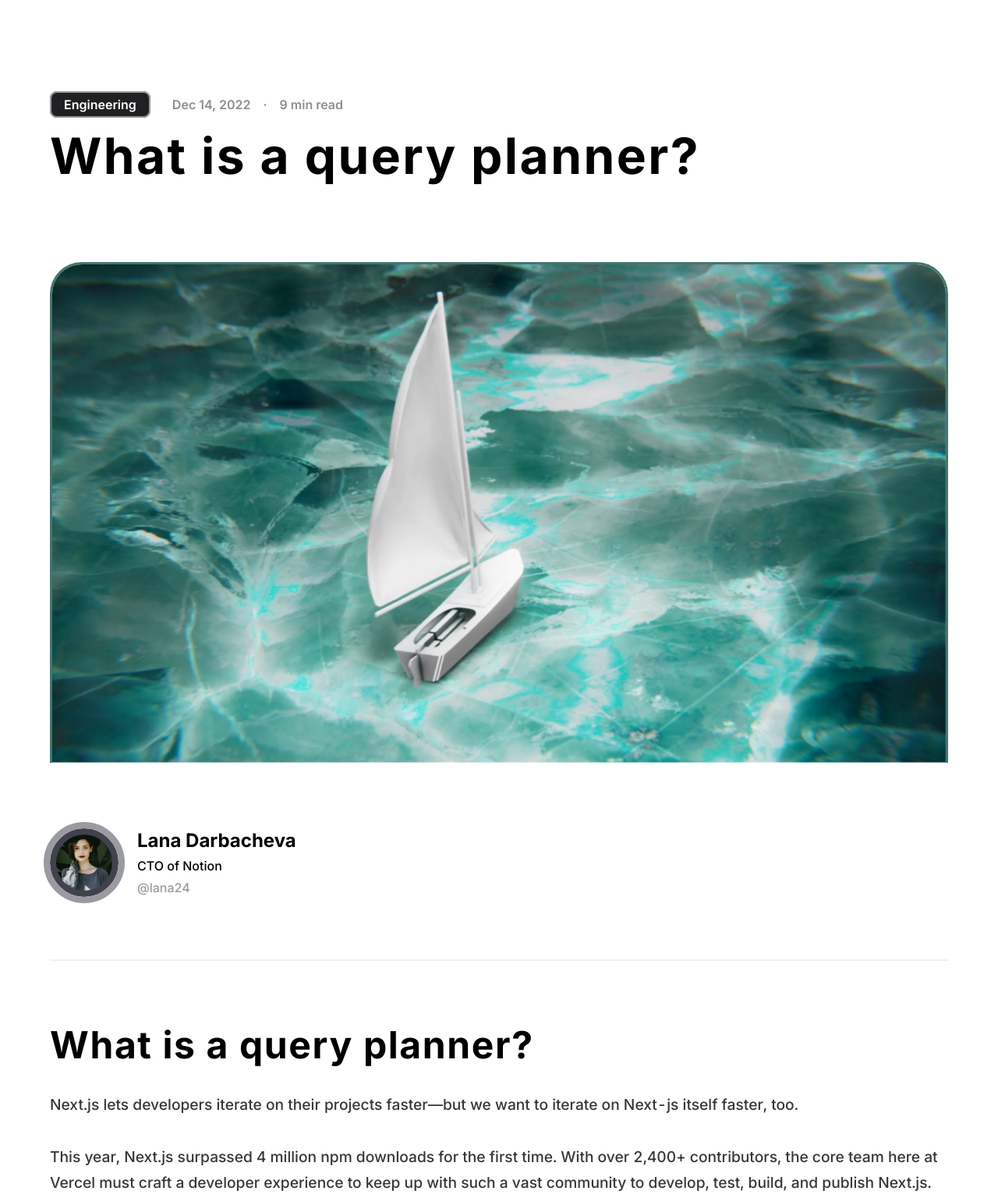
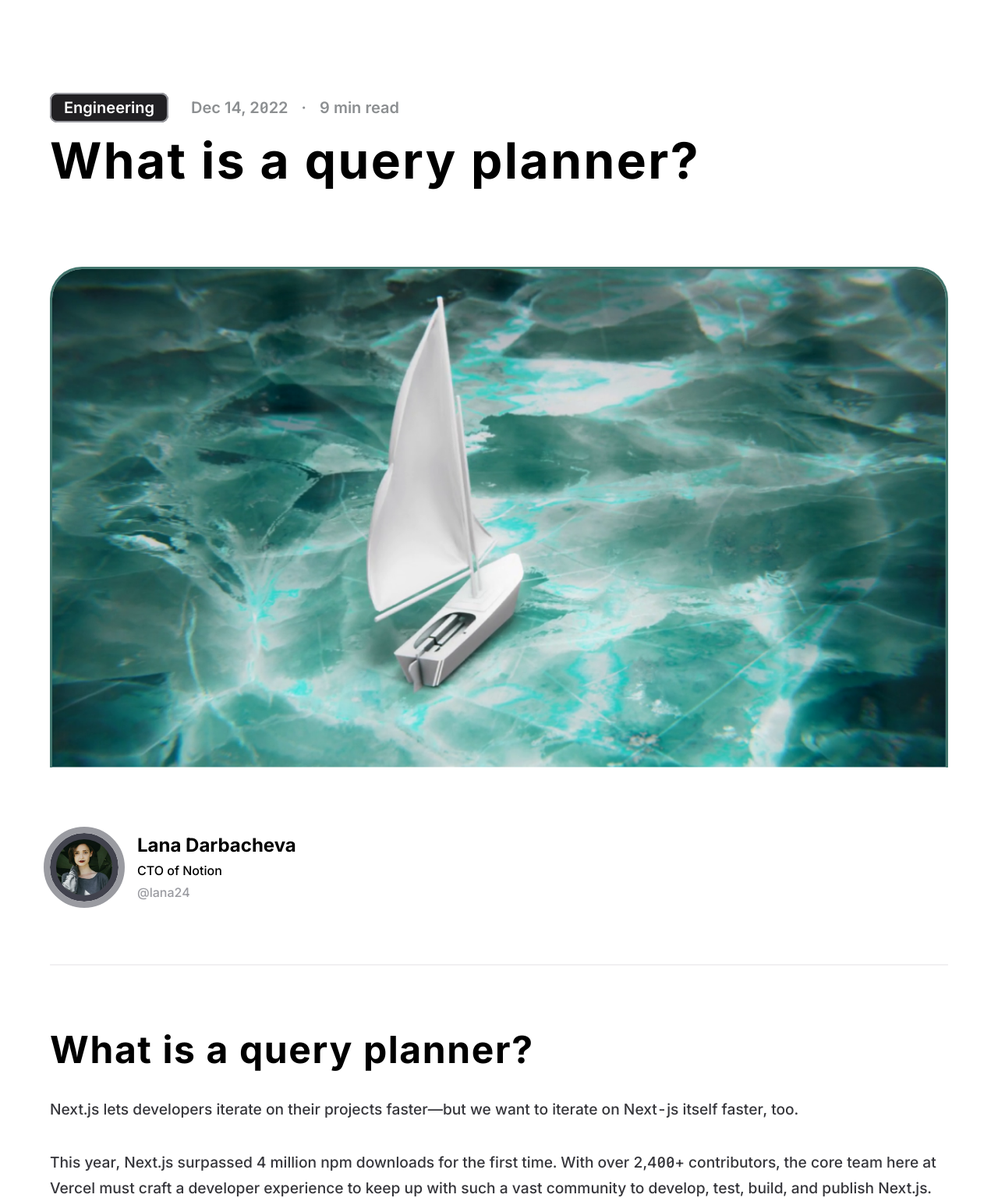
Before and after one commit to Gechilaa/oxeni_blog, a website: page main.html in a window 1280 px wide. Shown: the part 76-1612 px from the top of the page at 78% size. Drawn offline with Linux system fonts and the light colour scheme.

Commit message:
slashed-zero update

```diff
--- a/main.html
+++ b/main.html
@@ -8,6 +8,9 @@
     <link rel="preconnect" href="https://fonts.googleapis.com">
     <link rel="preconnect" href="https://fonts.gstatic.com" crossorigin>
     <link href="https://fonts.googleapis.com/css2?family=Inter:wght@300;500;600;700&display=swap" rel="stylesheet">
+    <link rel="preconnect" href="https://fonts.googleapis.com">
+    <link rel="preconnect" href="https://fonts.gstatic.com" crossorigin>
+    <link href="https://fonts.googleapis.com/css2?family=Roboto+Mono:wght@300;400;500;600;700&display=swap" rel="stylesheet">
     <!-- ================== CSS Connection ================= -->
     <link rel="stylesheet" href="./styles/css/main.css">
     <!-- ================== Website Title ================== -->
@@ -30,7 +33,7 @@
             <div class="card-content">
                 <div class="time-read">
                     <span class="tag--black">Engineering</span>
-                    <span class="date">Dec 14, 2022</span>
+                    <span class="date">Dec 14, 2<span class="zero">0</span>22</span>
                     <span class="period">·</span>
                     <span class="upload-ago">9 min read</span>
                 </div>
@@ -64,7 +67,7 @@
             <p>
                 Next.js lets developers iterate on their projects faster—but we want to iterate on Next-js itself faster, too.<br><br>
                 This year, Next.js surpassed 4 million npm downloads for the first time.
-                With over 2,400+ contributors, the core team here at Vercel must craft
+                With over 2,4<span class="zero">00</span>+ contributors, the core team here at Vercel must craft
                 a developer experience to keep up with such a vast community to develop,
                 test, build, and publish Next.js.<br><br> Next.js had another first this year:
                 introducing Rust to its core.<br><br> While adding Rust brings greatly improved
@@ -79,7 +82,7 @@
             <p>
                 Next.js lets developers iterate on their projects faster—but we want to iterate on Next-js itself faster, too.<br><br>
                 This year, Next.js surpassed 4 million npm downloads for the first time.
-                With over 2,400+ contributors, the core team here at Vercel must craft a developer
+                With over 2,4<span class="zero">00</span>+ contributors, the core team here at Vercel must craft a developer
                 experience to keep up with such a vast community to develop, test, build, and publish Next.js.
             </p>
             <h1>What is a query planner?</h1>
--- a/styles/base/_base.scss
+++ b/styles/base/_base.scss
@@ -4,7 +4,7 @@
     margin: 0;
     padding: 0;
     box-sizing: border-box;
-    font-family: $inter !important;
+    font-family: $inter;
     scroll-behavior: smooth;
 }
 
--- a/styles/fonts/_font.variables.scss
+++ b/styles/fonts/_font.variables.scss
@@ -1,4 +1,5 @@
 $inter: 'Inter', sans-serif;
+$roboto-mono: 'Roboto Mono', monospace;
 $base-font-weight: 600;
 $base-font-style: normal;
 
@@ -7,3 +8,7 @@ $font-size-sm: $base-font-size * 0.75;
 $font-size-md: $base-font-size * 1.5;
 $font-size-lg: $base-font-size * 2;
 $font-size-xl: $base-font-size * 3;
+
+.zero {
+    font-family: $roboto-mono;
+}
--- a/styles/pages/main/_hero.section.scss
+++ b/styles/pages/main/_hero.section.scss
@@ -107,9 +107,6 @@
     .hero-section {
         .hero-card-content {
             .card-content {
-                .time-read {
-                    font-size: $base-font-size;
-                }
                 h1 {
                     font-size: $font-size-xl + 1rem;
                     line-height: 5rem;
@@ -121,3 +118,13 @@
         }
     }
 }
+
+@media screen and (max-width: 60rem) {
+    .hero-section {
+        .card-content {
+            .time-read {
+                font-size: $base-font-size + 0.2rem !important;
+            }
+        }
+    }
+}
```
Also changed, not shown: home.html (+4 -1 lines), styles/css/main.css.
